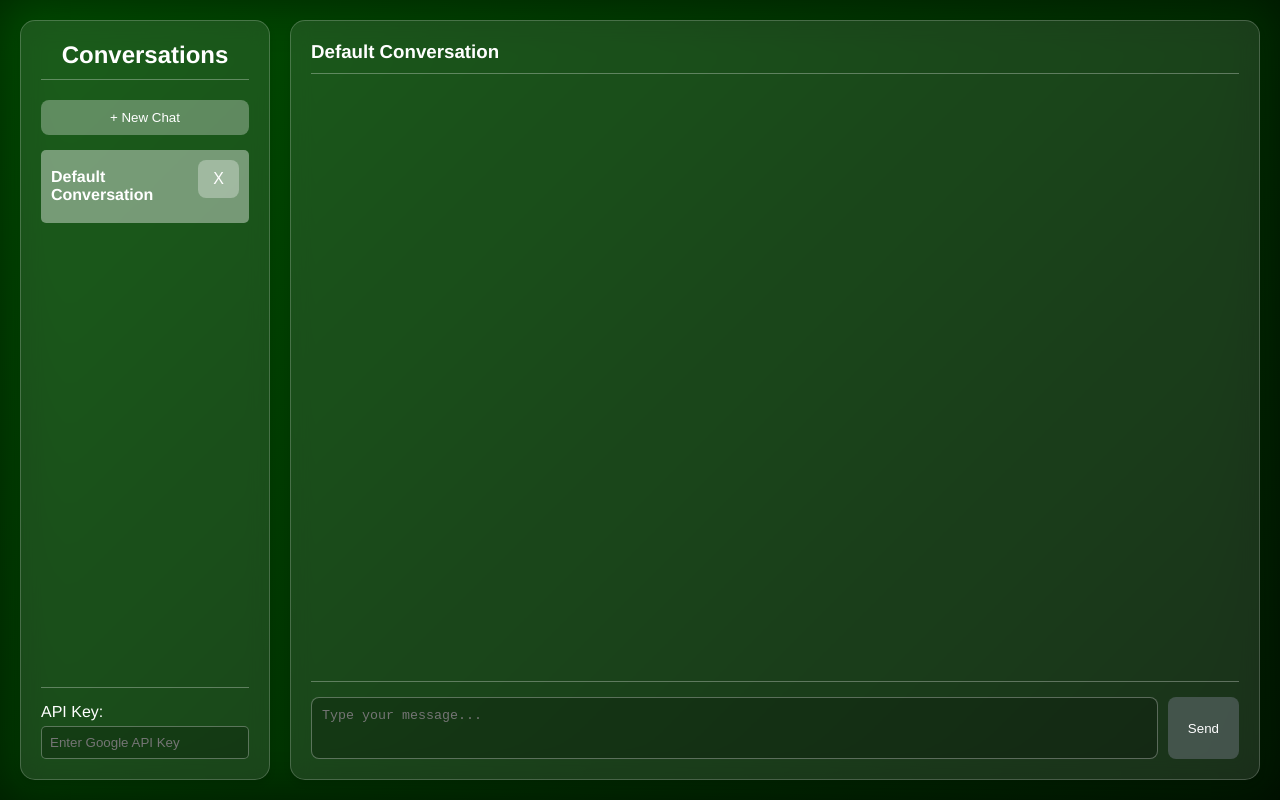
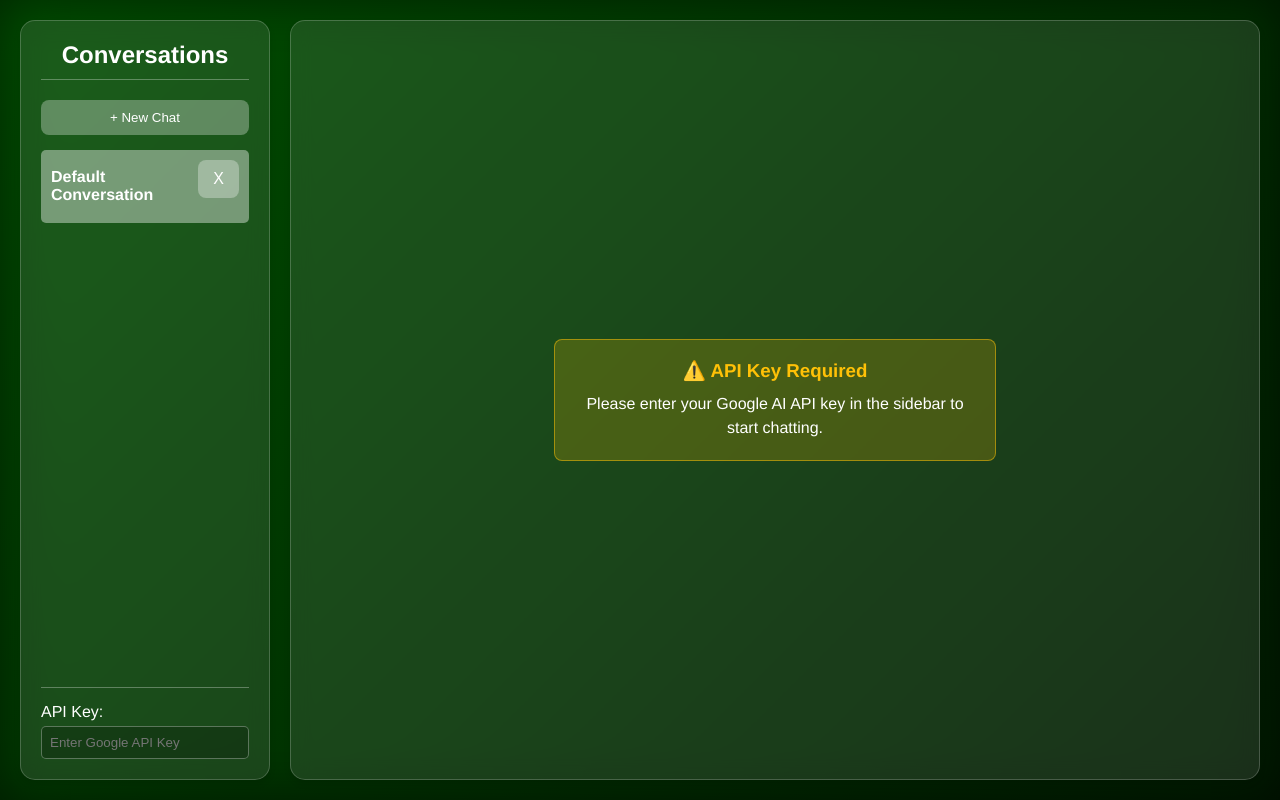
Before and after one commit to axxish/front4gemini, a Vue app: page /#/ in a window 1280 px wide. Built offline with nearby package versions, Linux system fonts and the light colour scheme.

Commit message:
more bug fixes

```diff
--- a/src/views/HomeView.vue
+++ b/src/views/HomeView.vue
@@ -50,7 +50,13 @@
 
     <!-- Main Chat Area -->
     <div class="chat-area glass-effect">
-      <div v-if="currentConversation" class="chat-content">
+      <div v-if="!apiKey" class="api-key-missing">
+        <div class="alert">
+          <h3>⚠️ API Key Required</h3>
+          <p>Please enter your Google AI API key in the sidebar to start chatting.</p>
+        </div>
+      </div>
+      <div v-else-if="currentConversation" class="chat-content">
         <h3>{{ currentConversation.name }}</h3>
         <!-- Chat History (REQ-001, REQ-008) -->
         <div class="message-history">
@@ -687,4 +693,31 @@ Based on this exchange, generate a very concise and relevant title (max 6 words)
       padding-top: 60px; // Space for burger menu
     }
   }
+
+  .api-key-missing {
+    display: flex;
+    align-items: center;
+    justify-content: center;
+    height: 100%;
+    text-align: center;
+
+    .alert {
+      background-color: rgba(255, 193, 7, 0.2);
+      border: 1px solid rgba(255, 193, 7, 0.5);
+      border-radius: 8px;
+      padding: 20px;
+      max-width: 400px;
+
+      h3 {
+        color: #ffc107;
+        margin-top: 0;
+        margin-bottom: 10px;
+      }
+
+      p {
+        margin: 0;
+        line-height: 1.5;
+      }
+    }
+  }
 </style>
```
Also changed, not shown: 2 other files (tests, documents, lock files or other folders).
